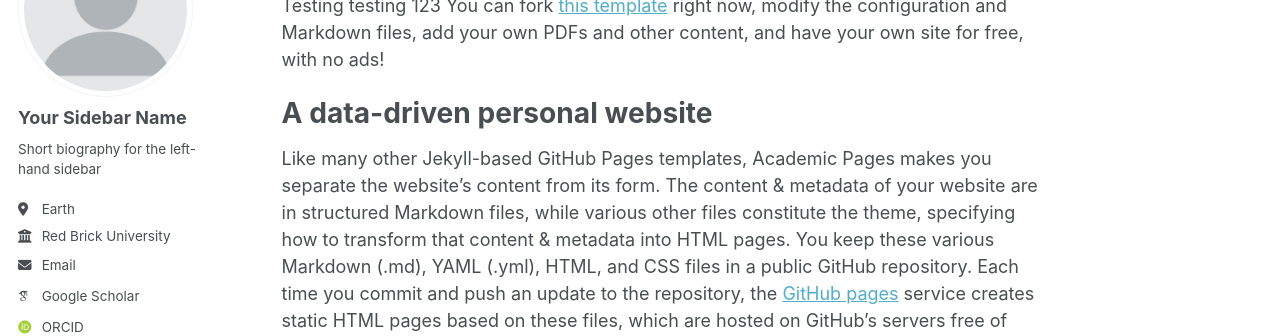
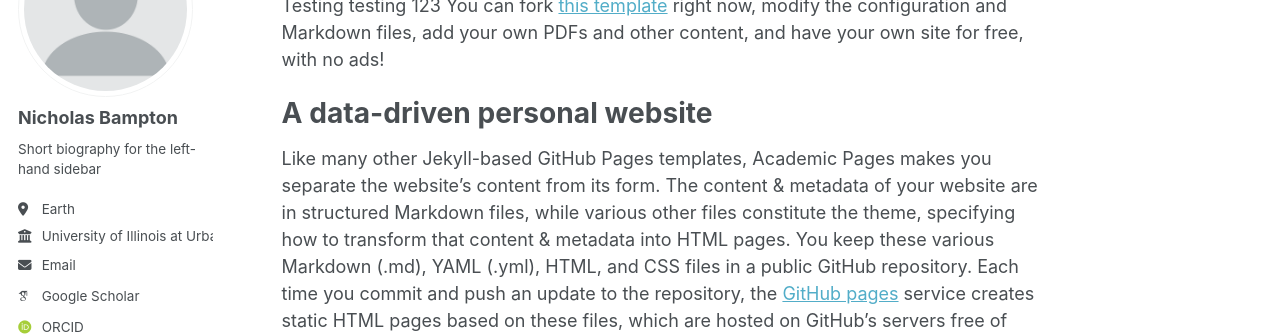
Before and after one commit to nick-bampton/nick-bampton.github.io, a Jekyll site: the page built from _pages/about.md, in a window 1280 px wide. Shown: the part 179-515 px from the top of the page. Built offline with Jekyll 4.4.1, drawn with Linux system fonts in a browser that asks for light colours; some web fonts are replaced; a script bundle is joined from its source files by our own code; library files that are not in the unit come from our copies.

Commit message:
Update _config.yml

```diff
--- a/_config.yml
+++ b/_config.yml
@@ -24,13 +24,13 @@ repository               : "academicpages/academicpages.github.io"
 author:
   # Biographic information
   avatar           : "profile.png"
-  name             : "Your Sidebar Name"
+  name             : "Nicholas Bampton"
   pronouns         : # example: "she/her"
   bio              : "Short biography for the left-hand sidebar"
   location         : "Earth"
-  employer         : "Red Brick University"
+  employer         : "University of Illinois at Urbana-Champaign"
   uri              : # URL
-  email            : "none@example.org"
+  email            : "bampton2@illinois.edu"
 
   # Academic websites
   academia         : # URL
@@ -84,8 +84,8 @@ author:
 
 # Publication Category - The following the list of publication categories and their headings
 publication_category:
-  books:
-    title: 'Books'
+#  books:
+#    title: 'Books'
   manuscripts:
     title: 'Journal Articles'
   conferences:
@@ -280,7 +280,7 @@ defaults:
     values:
       layout: single
       author_profile: true
-      share: true
+      share: false
       comment: true
   # _talks
   - scope:
```
